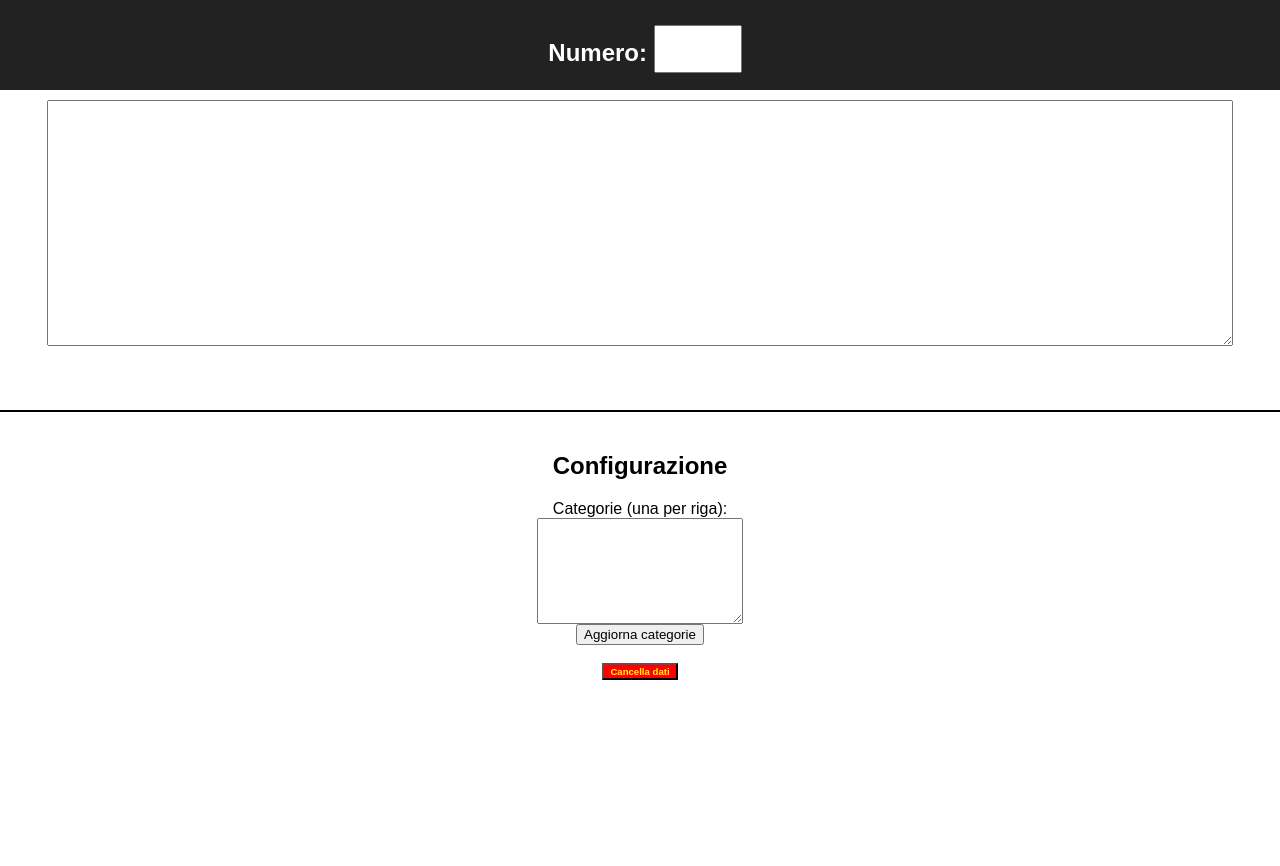
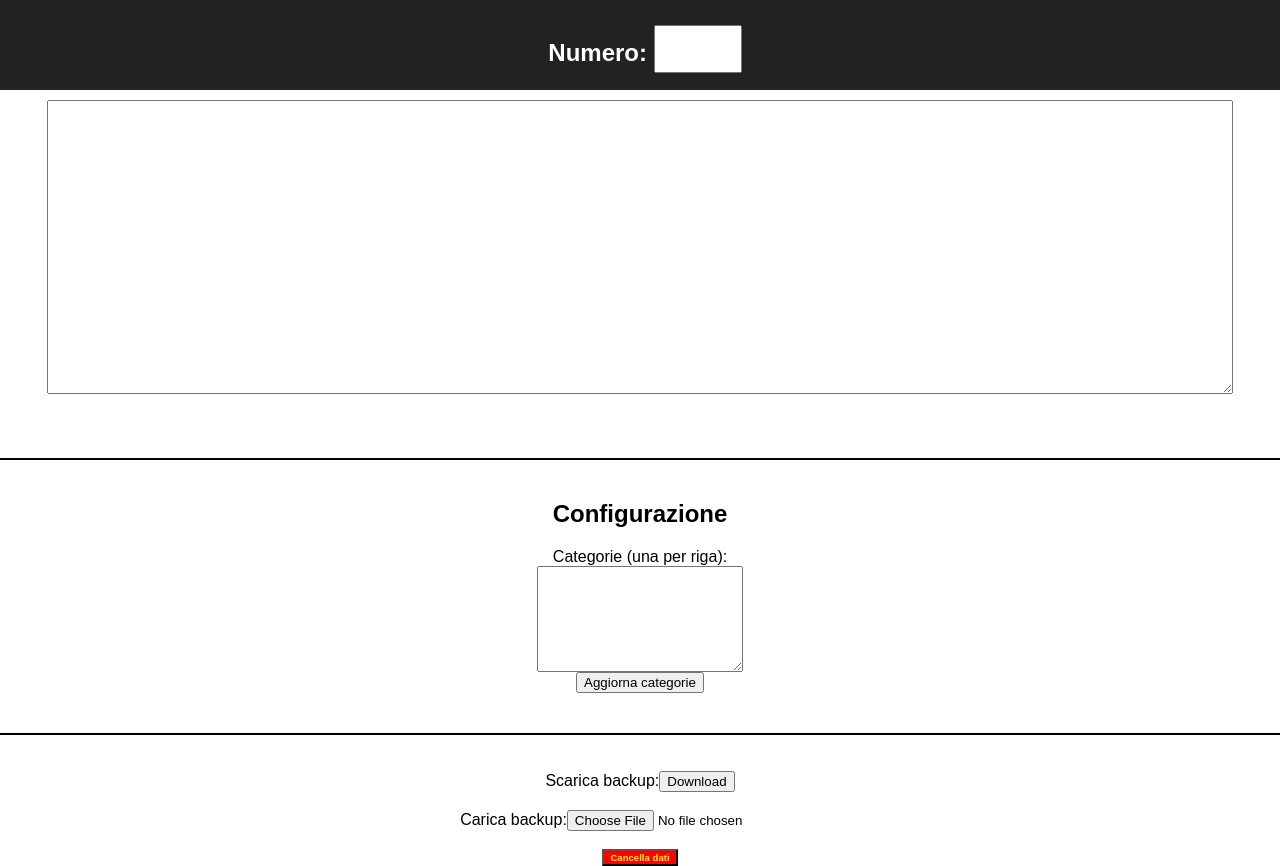
Before and after one commit to lusentis/contagiri, a React (Create React App) app: page / in a window 1280 px wide. Before the commit the page ends 800 px from the top, so only its background shows below. Built offline with nearby package versions, Linux system fonts and the light colour scheme.

Commit message:
ui updates & backup download and upload

```diff
--- a/src/App.css
+++ b/src/App.css
@@ -61,7 +61,7 @@
   font-family: monospace;;
   white-space: pre;
   width: calc(100% - 100px);
-  height: 15rem;
+  height: 18rem;
   line-height: 1.8em;
 }
 
--- a/src/App.js
+++ b/src/App.js
@@ -39,7 +39,7 @@ const findBibCategory = (bibs, bib) => {
     }
   });
   if (!found) {
-    alert('#' + bib + ': CATEGORIA MANCANTE (ignorato)');
+    console.log('#' + bib + ': CATEGORIA MANCANTE (ignorato)');
   }
   return found;
 }
@@ -91,6 +91,8 @@ class App extends Component {
     this.persistState = this.persistState.bind(this);
     this.handleSetCategories = this.handleSetCategories.bind(this);
     this.handleBibEvent = this.handleBibEvent.bind(this);
+    this.handleBackupDownload = this.handleBackupDownload.bind(this);
+    this.handleBackupUpload = this.handleBackupUpload.bind(this);
   }
 
   componentDidMount() {
@@ -124,6 +126,10 @@ class App extends Component {
     }
     const bib = Number(e.target.value);
     e.target.value = '';
+    if (!findBibCategory(this.state.bibs, bib)) {
+      alert('Non esiste: ' + bib);
+      return;
+    }
     this.setState(addBib(bib))
   }
 
@@ -146,9 +152,27 @@ class App extends Component {
     })
   }
 
+  handleBackupDownload(e) {
+    e.preventDefault();
+    const a = document.createElement('a');
+    const blob = new Blob([JSON.stringify(this.state)], {'type':'application/json'});
+    a.href = window.URL.createObjectURL(blob);
+    a.download = 'backup-' + Date.now() + '.json';
+    a.click();
+  }
+
+  handleBackupUpload(e) {
+    e.preventDefault();
+    const reader = new FileReader();
+    reader.onload = e => {
+      this.setState(JSON.parse(e.target.result));
+    };
+    reader.readAsText(e.target.files[0]);
+  }
+
   render() {
     const categories = Object.keys(this.state.bibs);
-    const chrono = chronoTable(this.state.chrono);
+    const chrono = chronoTable(this.state.chrono.filter(bib => bib !== 0));
     const chronoByCat = groupBy(this.state.chrono, bib => findBibCategory(this.state.bibs, bib));
     return (
       <div className="App">
@@ -191,6 +215,19 @@ class App extends Component {
           </p>
         </div>
 
+        <div className="categories-input">
+          <p>
+            Scarica backup:
+            <button type="submit" onClick={this.handleBackupDownload}>
+              Download
+            </button>
+            <br />
+            <br />
+            Carica backup:
+            <input type="file" onChange={this.handleBackupUpload} />
+          </p>
+        </div>
+
         <button type="reset" onClick={resetAll}>Cancella dati</button>
       </div>
     );
--- a/src/components/Column.css
+++ b/src/components/Column.css
@@ -19,9 +19,18 @@
 }
 
 td input.na {
-  background-color: #fbb;
+  background-color: #faa;
 }
 
 td.stats {
   font-size: 0.7em;
 }
+
+td.first input {
+  background-color: #afa;
+  font-weight: bold;
+}
+
+td:not(.first) input {
+  border: 1px dotted gray;
+}
--- a/src/components/Column.js
+++ b/src/components/Column.js
@@ -32,7 +32,12 @@ export default function column({
   onChangeBib,
   bibs
 }) {
-  const handleCategoryAddBib = e => {
+  const handleCategoryAddBib = ({ prev = 0 }) => e => {
+    if (e.nativeEvent.keyCode === 107) {
+      e.target.value = Number(prev) + 1;
+      e.preventDefault();
+      return;
+    }
     if (e.nativeEvent.keyCode &&
         e.nativeEvent.keyCode !== 13) {
       return;
@@ -61,6 +66,7 @@ export default function column({
         }
         let totalCount = 0;
         let naCount = 0;
+        let lastBib = 0;
         return (
           <table key={lapNum0}>
             <thead>
@@ -82,9 +88,10 @@ export default function column({
                 if (!bib) {
                   return false; // ???
                 }
+                lastBib = bib;
                 return (
                   <tr key={bib}>
-                    <td>
+                    <td className={lapNum0 === 0 ? 'first' : ''}>
                       <input
                         type="number"
                         className={className}
@@ -103,7 +110,7 @@ export default function column({
                     <input
                       type="number"
                       defaultValue=""
-                      onKeyDown={handleCategoryAddBib}
+                      onKeyDown={handleCategoryAddBib({ prev: lastBib })}
                       onBlur={handleCategoryAddBib}
                     />
                   </td>
```
